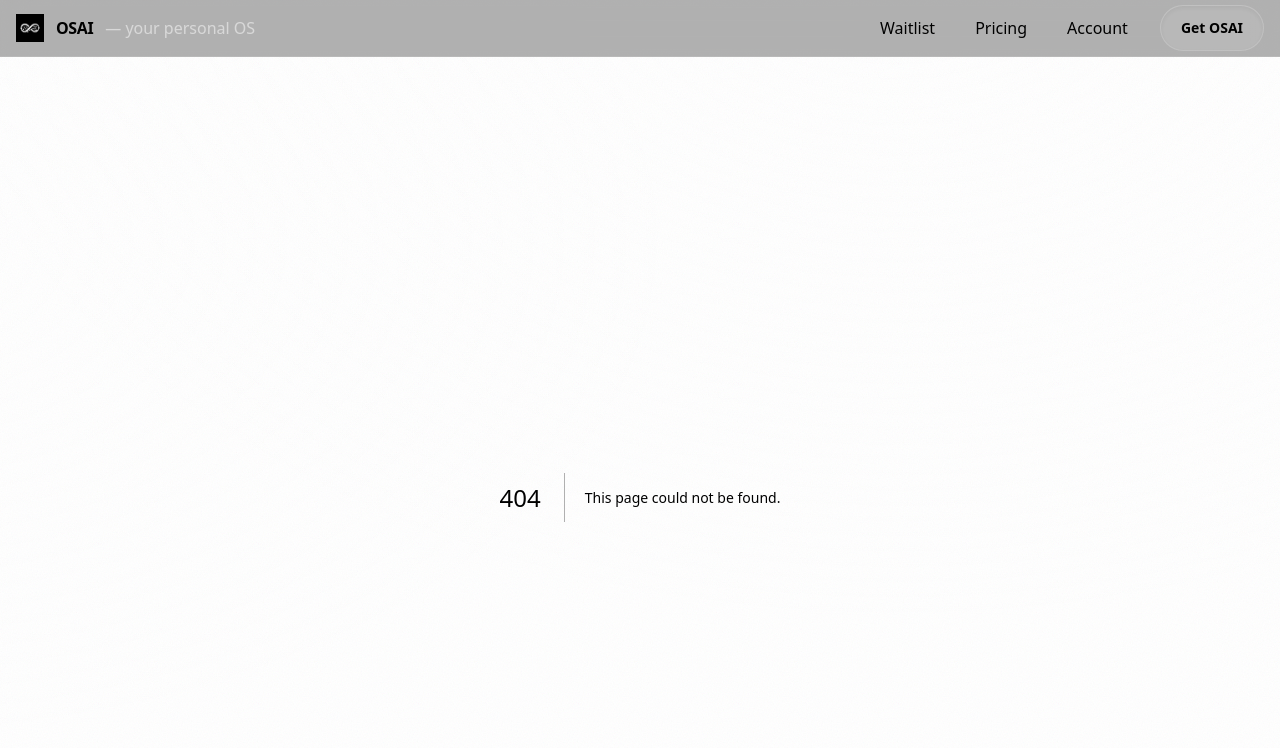
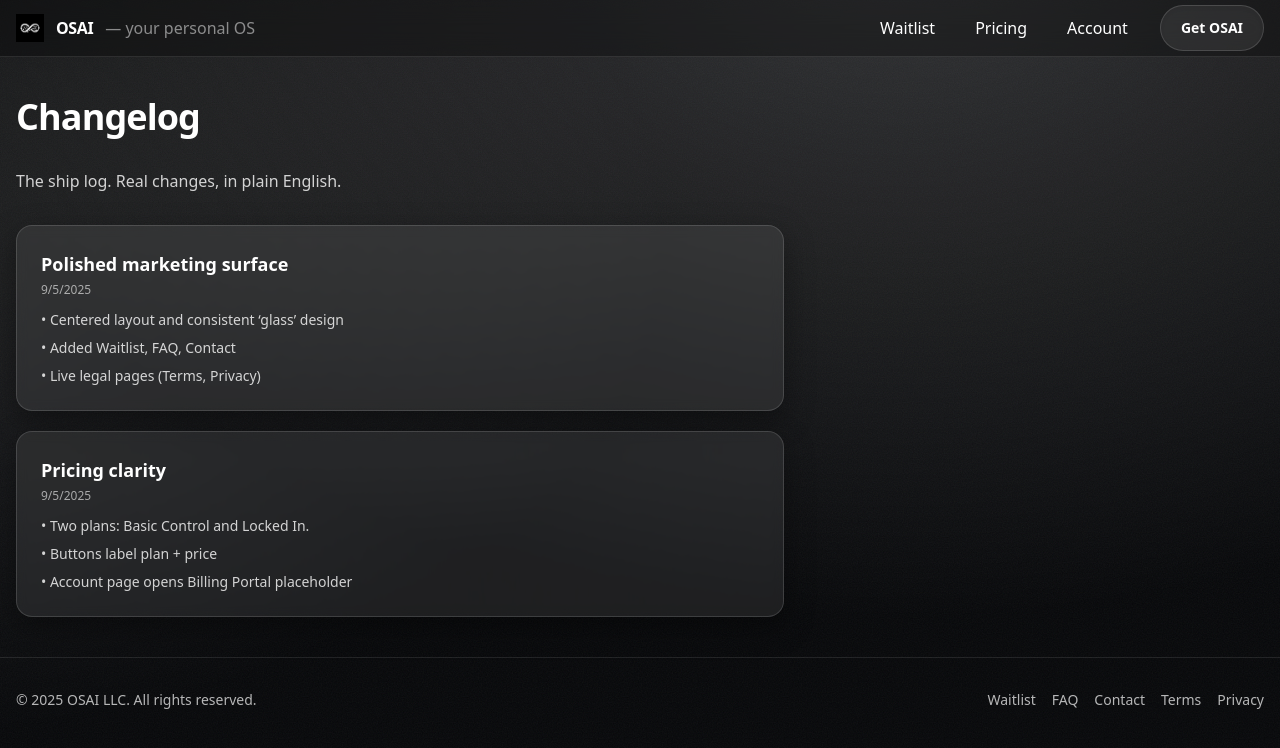
Before and after one commit to MasonIllies/OSAI, a Next.js app in the folder osai-mvp/: page /changelog in a window 1280 px wide. Before the commit this address had no page. Shown: the top 748 px of the page. Built offline with nearby package versions, Linux system fonts and the light colour scheme.

Commit message:
Create page.tsx

```diff
--- /dev/null
+++ b/osai-mvp/app/changelog/page.tsx
@@ -0,0 +1,43 @@
+function Entry({
+  date, title, items,
+}: { date: string; title: string; items: string[] }) {
+  return (
+    <article className="card p-6">
+      <h3 className="text-lg font-semibold">{title}</h3>
+      <p className="text-xs text-white/60 mt-1">{date}</p>
+      <ul className="mt-3 space-y-2 text-sm text-white/80">
+        {items.map((it) => <li key={it}>• {it}</li>)}
+      </ul>
+    </article>
+  );
+}
+
+export default function Changelog() {
+  return (
+    <section className="space-y-8 max-w-3xl">
+      <h1 className="text-4xl font-bold tracking-tight">Changelog</h1>
+      <p className="text-white/80">The ship log. Real changes, in plain English.</p>
+
+      <div className="space-y-5">
+        <Entry
+          date={new Date().toLocaleDateString()}
+          title="Polished marketing surface"
+          items={[
+            "Centered layout and consistent ‘glass’ design",
+            "Added Waitlist, FAQ, Contact",
+            "Live legal pages (Terms, Privacy)",
+          ]}
+        />
+        <Entry
+          date={new Date().toLocaleDateString()}
+          title="Pricing clarity"
+          items={[
+            "Two plans: Basic Control and Locked In.",
+            "Buttons label plan + price",
+            "Account page opens Billing Portal placeholder",
+          ]}
+        />
+      </div>
+    </section>
+  );
+}
```
